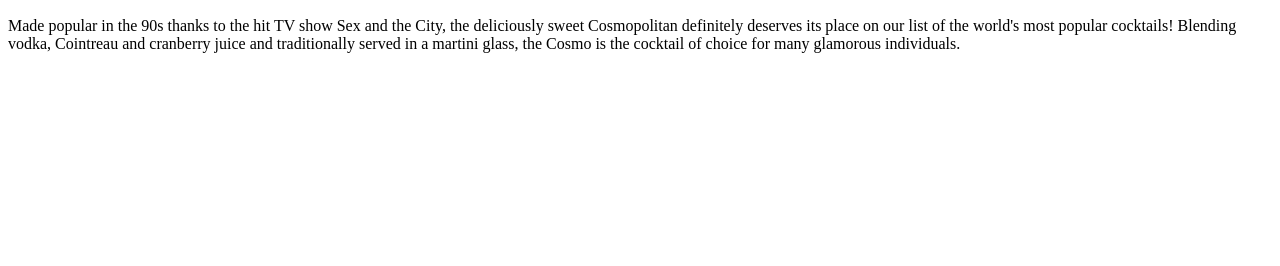
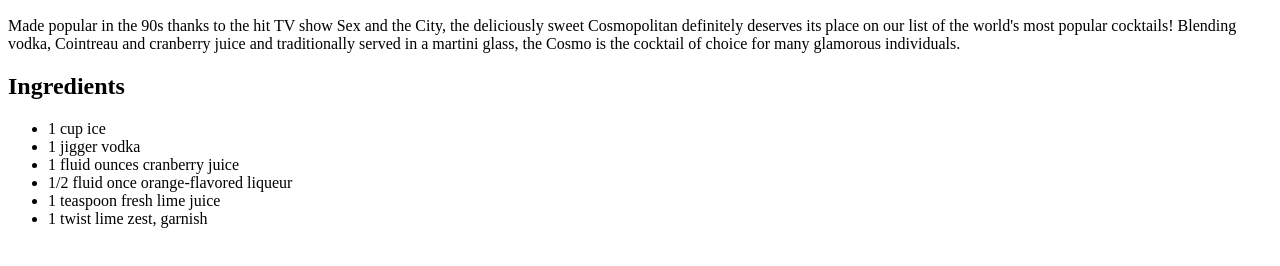
Before and after one commit to BreakingDev24/recipes-top, a plain HTML site: page recipes/cosmopolitan.html in a window 1280 px wide. Shown: the part 434-700 px from the top of the page. Drawn offline with Linux system fonts and the light colour scheme.

Commit message:
add ingredients cosmopolitan.html

```diff
--- a/recipes/cosmopolitan.html
+++ b/recipes/cosmopolitan.html
@@ -14,5 +14,15 @@
     <p>
         Made popular in the 90s thanks to the hit TV show Sex and the City, the deliciously sweet Cosmopolitan definitely deserves its place on our list of the world's most popular cocktails! Blending vodka, Cointreau and cranberry juice and traditionally served in a martini glass, the Cosmo is the cocktail of choice for many glamorous individuals.
     </p>
+
+    <h2>Ingredients</h2>
+    <ul>
+        <li>1 cup ice</li>
+        <li>1 jigger vodka</li>
+        <li>1 fluid ounces cranberry juice</li>
+        <li>1/2 fluid once orange-flavored liqueur</li>
+        <li>1 teaspoon fresh lime juice</li>
+        <li>1 twist lime zest, garnish</li>
+    </ul>
 </body>
 </html>
```
